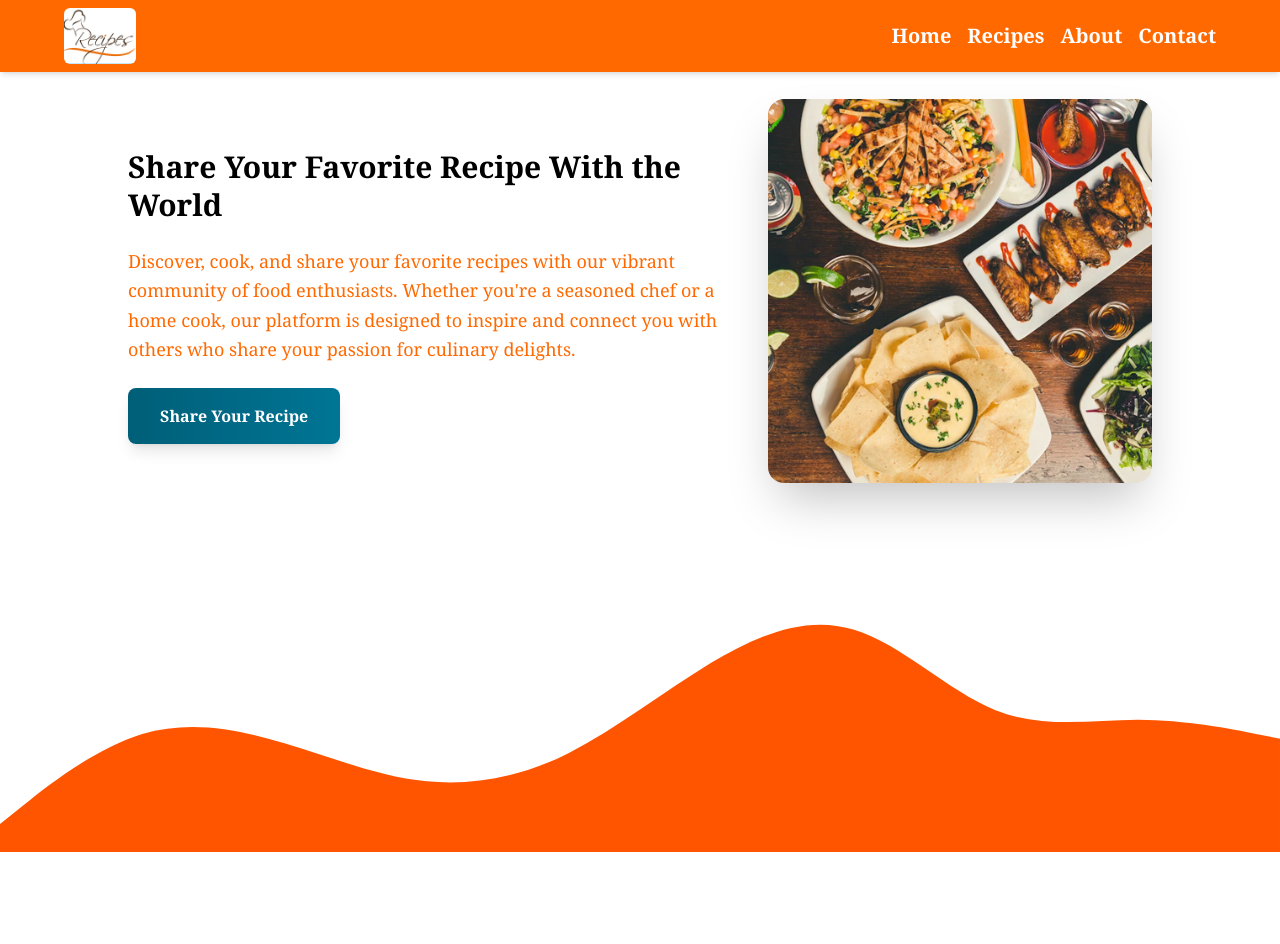
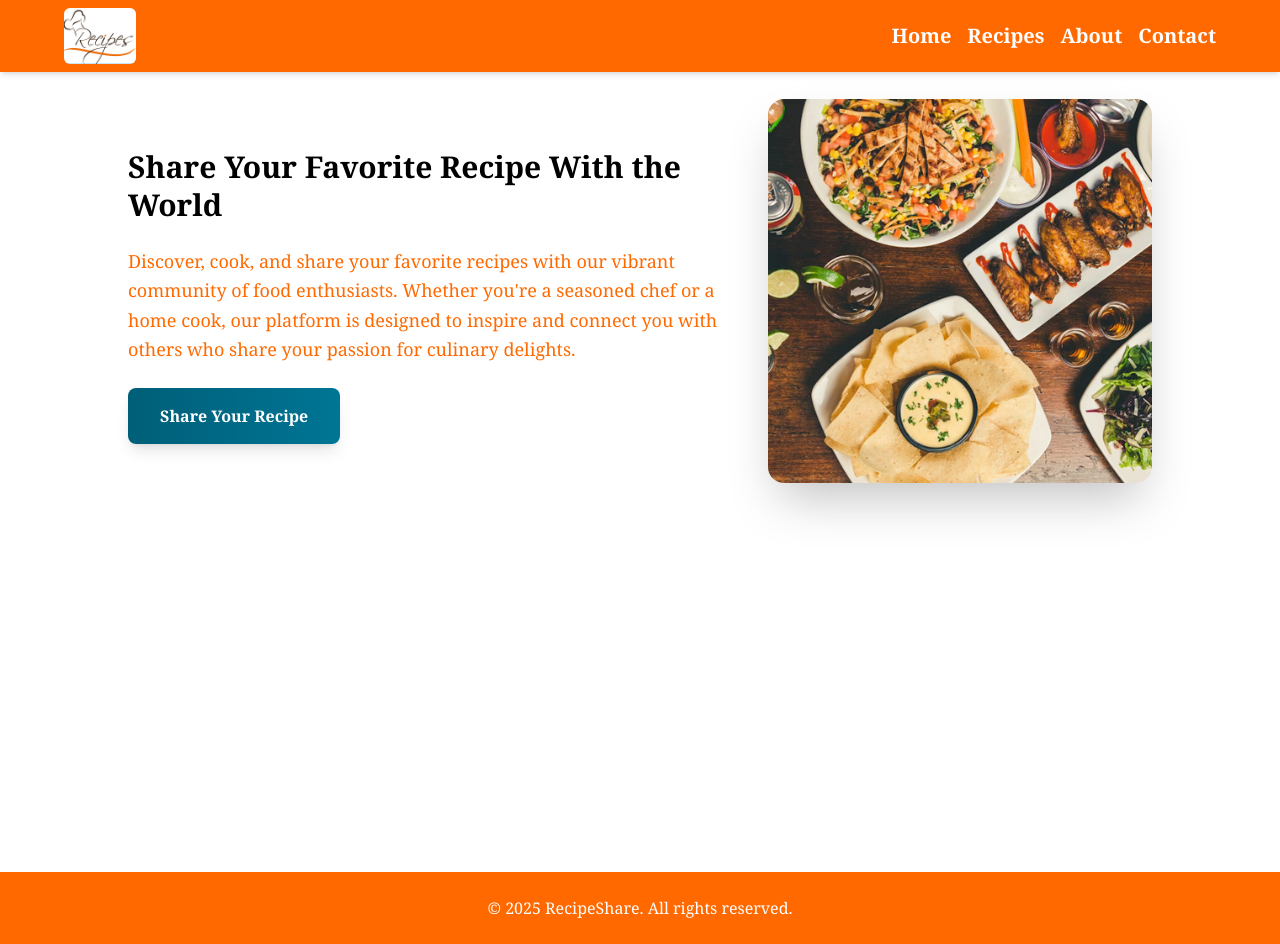
Before and after one commit to aymanbajar/resturant, a React (Vite) app in the folder frontend/: page / in a window 1280 px wide. Before the commit the page ends 852 px from the top, so only its background shows below. Built offline with nearby package versions, Linux system fonts and the light colour scheme.

Commit message:
feat(components): add footer

```diff
--- a/frontend/src/App.tsx
+++ b/frontend/src/App.tsx
@@ -1,6 +1,7 @@
 import { BrowserRouter, Route, Routes } from "react-router-dom";
 import Home from "./pages/Home";
 import Navbar from "./components/Navbar";
+import Footer from "./components/Footer";
 
 function App() {
   return (
@@ -12,6 +13,7 @@ function App() {
           <Route path="/" element={<Home />} />
         </Routes>
       </BrowserRouter>
+      <Footer />
     </>
   );
 }
--- /dev/null
+++ b/frontend/src/components/Footer.tsx
@@ -0,0 +1,9 @@
+export default function Footer() {
+  return (
+    <footer className="bg-orange-500 text-white font-serif py-6 mt-12">
+      <div className="container mx-auto px-4 text-center">
+        <p>&copy; {new Date().getFullYear()} RecipeShare. All rights reserved.</p>
+      </div>
+    </footer>
+  );
+}
--- a/frontend/src/pages/Home.tsx
+++ b/frontend/src/pages/Home.tsx
@@ -21,7 +21,7 @@ export default function Home() {
         <div className='w-72 h-72 md:w-80 md:h-80 lg:w-96 lg:h-96 flex-shrink-0 animate-float'> <img className='w-full h-full object-cover rounded-2xl shadow-2xl hover:shadow-cyan-500/50 transition-shadow duration-300' src={image1} alt="Delicious Recipe" /> </div>
       </div>
 
-      {/* div wave */}
+      {/* div wave
       <div>
         <svg xmlns="http://www.w3.org/2000/svg" viewBox="0 0 1440 320">
           <path
@@ -30,7 +30,7 @@ export default function Home() {
             d="M0,288L26.7,266.7C53.3,245,107,203,160,186.7C213.3,171,267,181,320,197.3C373.3,213,427,235,480,240C533.3,245,587,235,640,208C693.3,181,747,139,800,106.7C853.3,75,907,53,960,69.3C1013.3,85,1067,139,1120,160C1173.3,181,1227,171,1280,170.7C1333.3,171,1387,181,1413,186.7L1440,192L1440,320L1413.3,320C1386.7,320,1333,320,1280,320C1226.7,320,1173,320,1120,320C1066.7,320,1013,320,960,320C906.7,320,853,320,800,320C746.7,320,693,320,640,320C586.7,320,533,320,480,320C426.7,320,373,320,320,320C266.7,320,213,320,160,320C106.7,320,53,320,27,320L0,320Z"
           ></path>
         </svg>
-      </div>
+      </div> */}
     </div>
   );
 }
```
